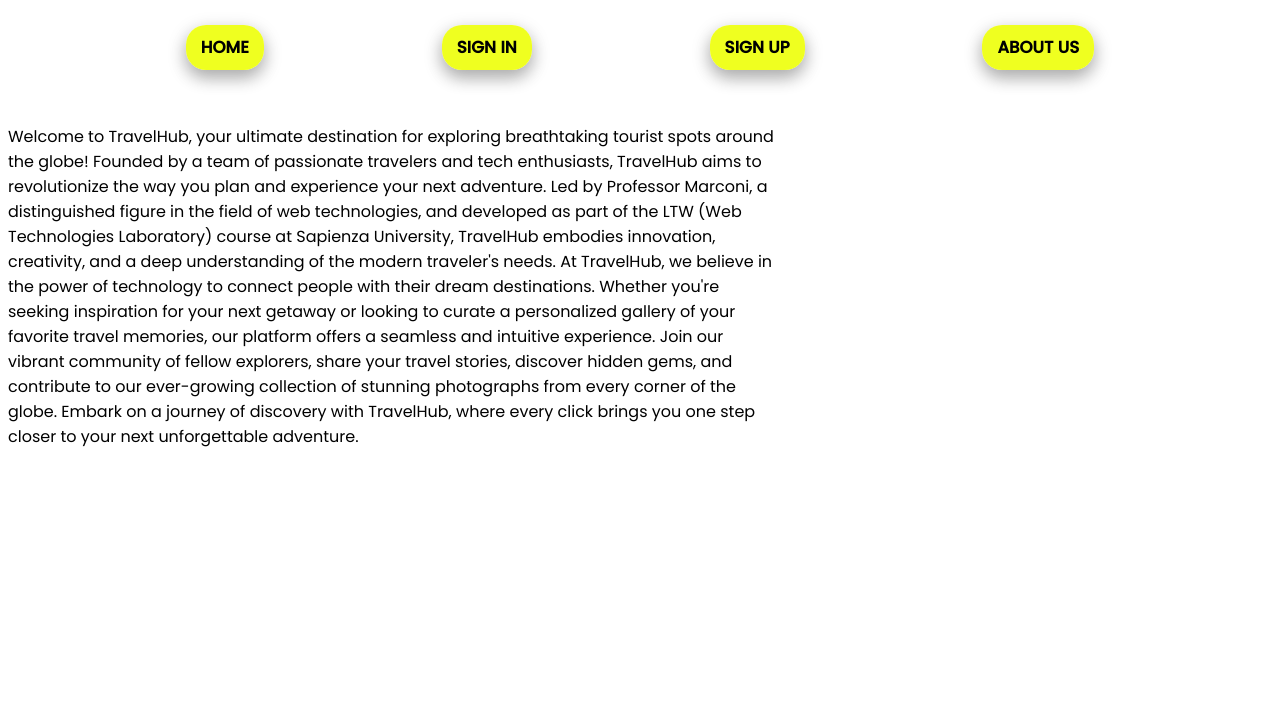
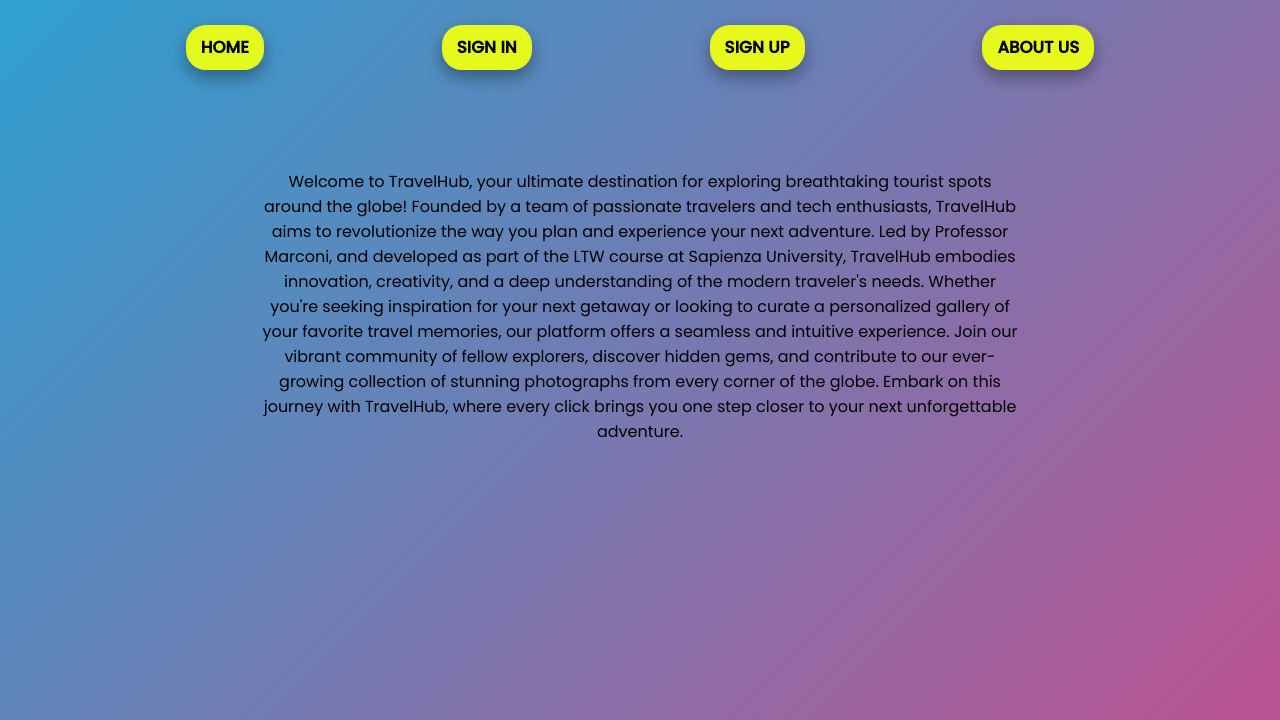
Before and after one commit to giovannicanedoli/travelhub, a Flask app: page /aboutus in a window 1280 px wide. Shown: the top 720 px of the page. Run offline with Flask 3, Linux system fonts and the light colour scheme.

Commit message:
carosello like.html e aboutus

```diff
--- a/static/aboutus.css
+++ b/static/aboutus.css
@@ -1,5 +1,23 @@
 @import url('https://fonts.googleapis.com/css2?family=Poppins:wght@400;500&display=swap');
 
+
+body {
+    font-family: 'Poppins',sans-serif;
+    overflow-x: hidden;
+    background: linear-gradient(-45deg, #ee7752, #e73c7e, #23a6d5, #23d5ab); /*cambiare i colori. In like.css lascio quella vecchia per confronto*/
+    background-size: contain;
+    background-repeat: no-repeat;
+    background-attachment: fixed;
+    background-size: cover;
+    background-size: 400% 400%;
+    animation: gradient 10s ease infinite;
+}
+
+@keyframes gradient {
+    0% {background-position: 0% 50%; }
+    50% {background-position: 100% 50%; }
+    100% {background-position: 0% 50%;}
+}
 
 body {
     overflow-x: hidden;
@@ -8,8 +26,16 @@
 }
 
 .main {
-    position: absolute;
-    width: 60%;
+    width: 80%;
+    max-width: 800px;
+    margin: 5% auto;
+    padding: 20px;
+    box-sizing: border-box;
+}
+
+p {
+    font-size: clamp(1rem, 1.1vw, 2rem);;
+    text-align: center;
 }
 
 .footer{
@@ -52,7 +78,7 @@
   }
 
 
-@media (max-width: 750px) {
+@media (max-width: 768px) {
     .footer {
         height: 50px;
     }
@@ -60,4 +86,8 @@
     .ig-icon{
         width: 30px;
     }
+
+    .main {
+        width: 90%;
+    }
 }
--- a/static/like.css
+++ b/static/like.css
@@ -71,6 +71,10 @@
 
 .h3 {
     font-size: clamp(1rem, 1.8vw, 3rem);
+}
+
+.foru2 img.tall {
+    max-height: 550px;
 }
 
 #top{
--- a/templates/aboutus.html
+++ b/templates/aboutus.html
@@ -53,13 +53,13 @@
     <div class="main">
         <p>Welcome to TravelHub, your ultimate destination for exploring breathtaking tourist spots around the globe! Founded by a team of passionate travelers and tech enthusiasts, TravelHub aims to revolutionize the way you plan and experience your next adventure.
 
-            Led by Professor Marconi, a distinguished figure in the field of web technologies, and developed as part of the LTW (Web Technologies Laboratory) course at Sapienza University, TravelHub embodies innovation, creativity, and a deep understanding of the modern traveler's needs.
+            Led by Professor Marconi, and developed as part of the LTW course at Sapienza University, TravelHub embodies innovation, creativity, and a deep understanding of the modern traveler's needs.
 
-            At TravelHub, we believe in the power of technology to connect people with their dream destinations. Whether you're seeking inspiration for your next getaway or looking to curate a personalized gallery of your favorite travel memories, our platform offers a seamless and intuitive experience.
+            Whether you're seeking inspiration for your next getaway or looking to curate a personalized gallery of your favorite travel memories, our platform offers a seamless and intuitive experience.
 
-            Join our vibrant community of fellow explorers, share your travel stories, discover hidden gems, and contribute to our ever-growing collection of stunning photographs from every corner of the globe.
+            Join our vibrant community of fellow explorers, discover hidden gems, and contribute to our ever-growing collection of stunning photographs from every corner of the globe.
 
-            Embark on a journey of discovery with TravelHub, where every click brings you one step closer to your next unforgettable adventure.
+            Embark on this journey with TravelHub, where every click brings you one step closer to your next unforgettable adventure.
         </p>
     </div>
     <footer class="footer">
```
Also changed, not shown: templates/like.html (+14 -4 lines).
